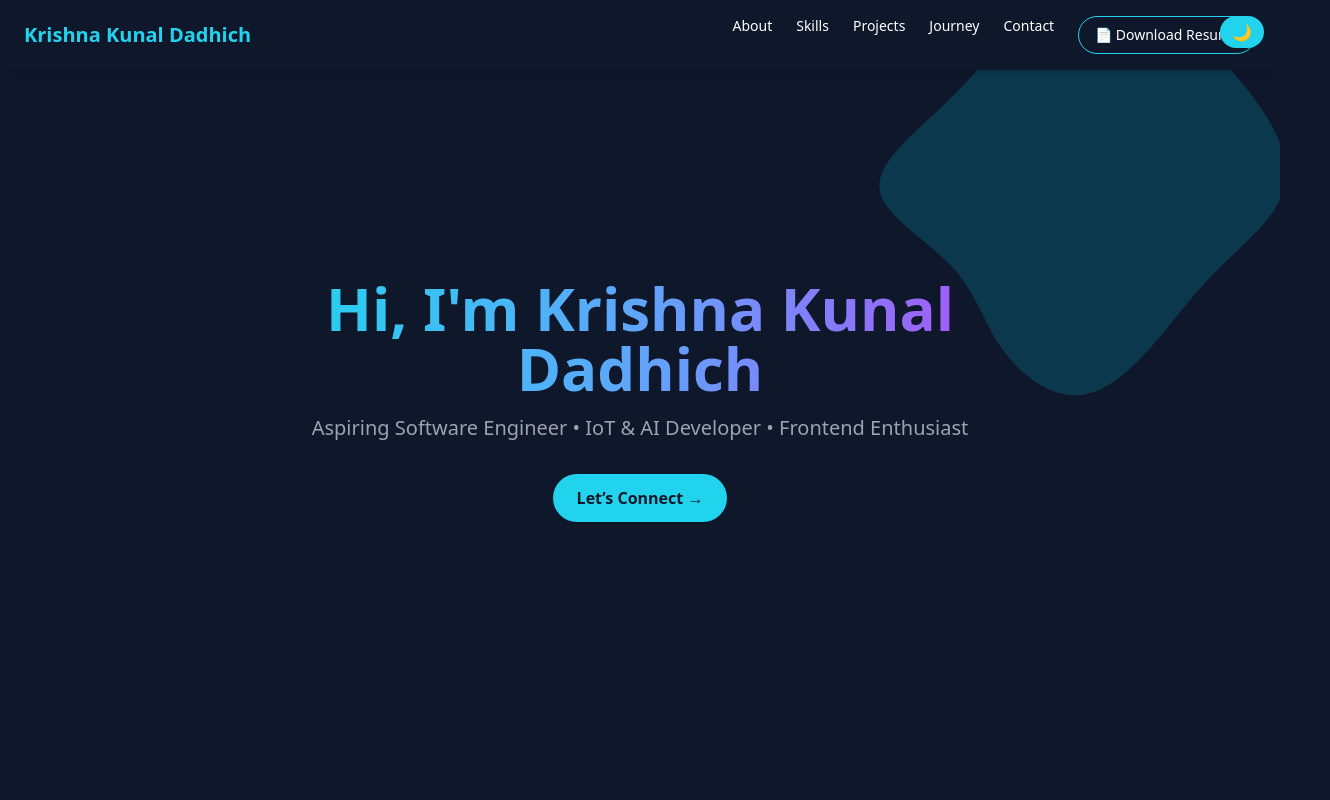
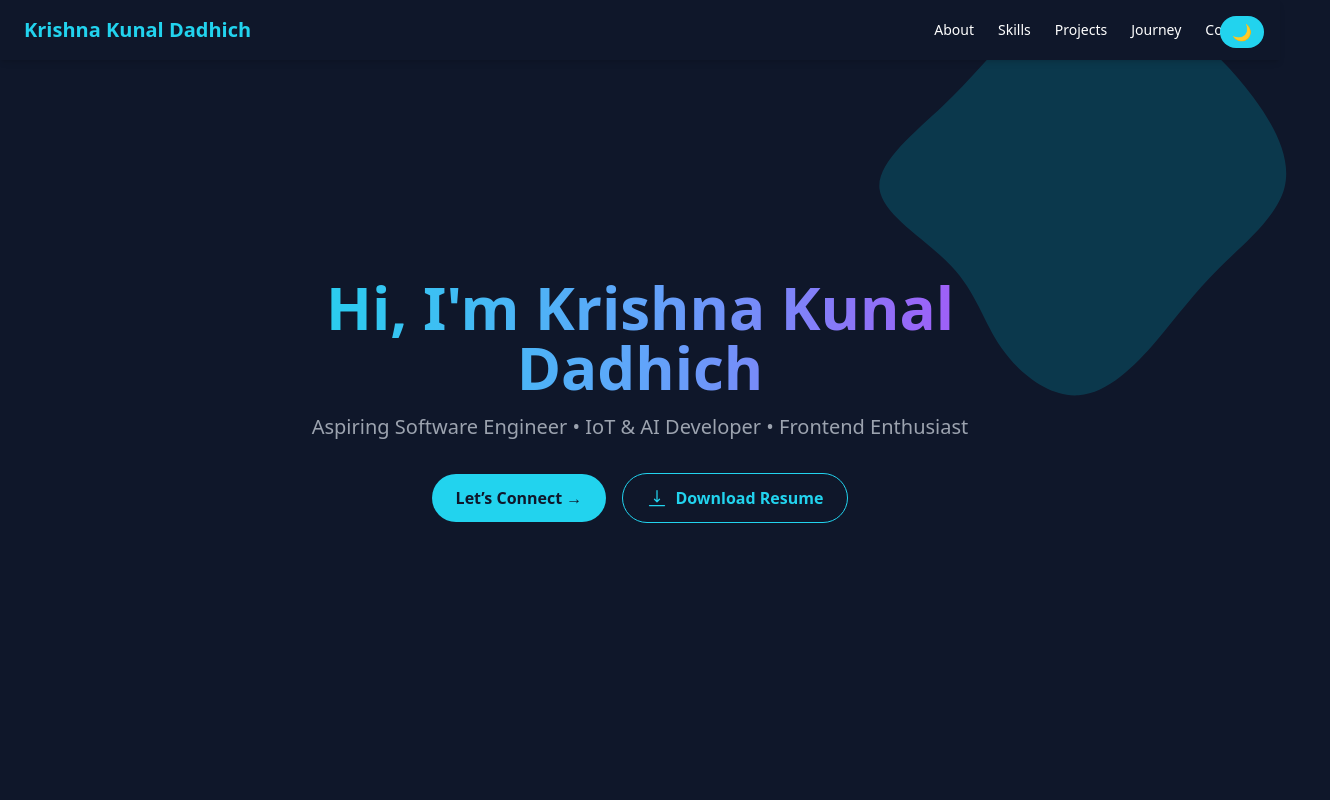
Before and after one commit to krishnaKunalDadhich/portfolio, a plain HTML site: page index.html in a window 1280 px wide. Shown: the top 800 px of the page, 1330 px wide, since content can reach past the window. Drawn offline with nearby package versions, Linux system fonts and the light colour scheme.

Commit message:
Fix Hero button layout and alignment

```diff
--- a/index.html
+++ b/index.html
@@ -32,11 +32,6 @@
         <a href="#projects" class="hover:text-cyan-400">Projects</a>
         <a href="#timeline" class="hover:text-cyan-400">Journey</a>
         <a href="#contact" class="hover:text-cyan-400">Contact</a>
-        <a href="resume.pdf" download
-  class="ml-4 border border-cyan-400 px-4 py-2 rounded-full text-sm hover:bg-cyan-400 hover:text-[#0f172a] transition">
-  📄 Download Resume
-</a>
-
       </div>
       <div class="md:hidden">
         <button id="hamburger" class="text-cyan-400 text-2xl">☰</button>
@@ -51,8 +46,7 @@
     </div>
   </header>
 
-  <!-- Hero Section -->
-  <!-- Hero Section -->
+<!-- Hero Section -->
 <section id="hero" class="h-screen flex items-center justify-center text-center relative overflow-hidden bg-[#0f172a]">
   <div class="z-10 max-w-3xl px-6" data-aos="fade-up">
     <h1 class="text-4xl md:text-6xl font-extrabold leading-tight text-transparent bg-clip-text bg-gradient-to-r from-cyan-400 via-blue-400 to-purple-500">
@@ -61,10 +55,29 @@
     <p class="mt-4 text-lg md:text-xl text-gray-400">
       Aspiring Software Engineer • IoT & AI Developer • Frontend Enthusiast
     </p>
-    <a href="#contact" class="mt-8 inline-block bg-cyan-400 text-[#0f172a] font-semibold px-6 py-3 rounded-full hover:bg-cyan-300 transition">
-      Let’s Connect →
-    </a>
+
+    <!-- BUTTONS START -->
+    <div class="mt-8 flex flex-wrap justify-center items-center gap-4">
+      <a href="#contact"
+         class="bg-cyan-400 text-[#0f172a] px-6 py-3 rounded-full font-semibold hover:bg-cyan-300 transition duration-300">
+        Let’s Connect →
+      </a>
+
+      <a href="resume.pdf" download
+         class="flex items-center gap-2 border border-cyan-400 text-cyan-400 px-6 py-3 rounded-full font-semibold hover:bg-cyan-400 hover:text-[#0f172a] transition duration-300">
+        <svg xmlns="http://www.w3.org/2000/svg" fill="none" viewBox="0 0 24 24" stroke-width="1.5"
+             stroke="currentColor" class="w-5 h-5">
+          <path stroke-linecap="round" stroke-linejoin="round"
+                d="M12 16.5V3m0 13.5l-3-3m3 3l3-3M3 21h18" />
+        </svg>
+        Download Resume
+      </a>
+    </div>
+    <!-- BUTTONS END -->
+
   </div>
+</section>
+
 
   <!-- Background SVG Blob -->
   <div class="absolute top-[-50px] right-[-50px] opacity-20 w-[500px] h-[500px] -z-0">
```
